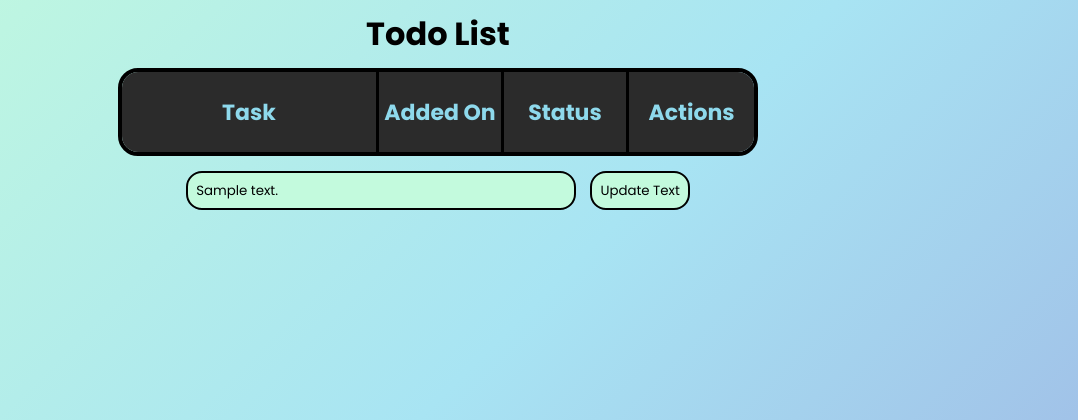
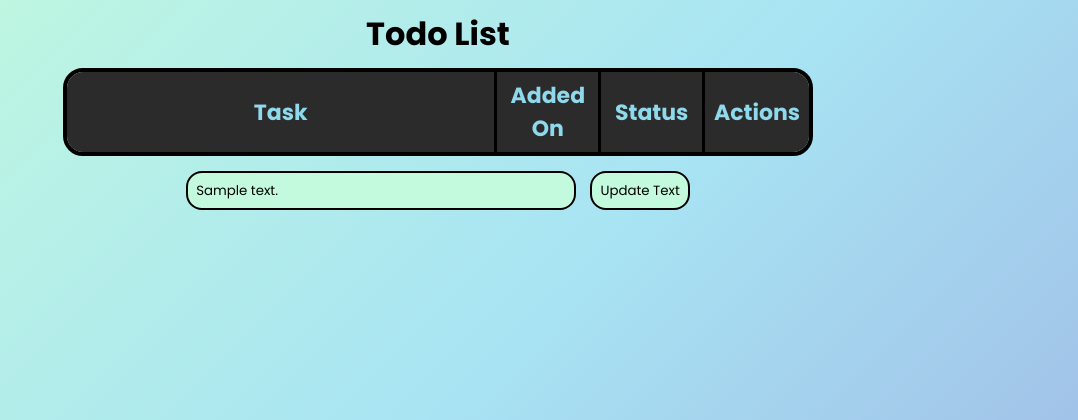
Before and after one commit to LoafCitler/Todo_TaskManager-Website, a Flask app: page /update/1 in a window 1280 px wide. Shown: the top 420 px of the page, without its empty margins (202-1280 px from the left). Run offline with Flask 3, Linux system fonts and the light colour scheme; tables that the repository leaves empty hold one stand-in row (values such as "Sample post"); lists and menus that the app fills with data are empty.

Commit message:
More responsive fixes

```diff
--- a/static/css/main.css
+++ b/static/css/main.css
@@ -114,8 +114,7 @@
     text-align: center;
     border-radius: 20px;
     border: 4px solid black;
-    width: 50vw;
-    min-width: 400px;
+    width: 750px;
     border-collapse: separate;
     border-spacing: 0px;
     overflow: hidden;
@@ -127,16 +126,16 @@
 
 .task-date{
     border-right: 3px solid black;
-    width: 125px;
+    width: 14%;
 }
 
 .task-status{
     border-right: 3px solid black;
-    width: 125px;
+    width: 14%;
 }
 
 .task-actions{
-    width: 125px;
+    width: 14%;
 }
 
 .nt-link{
@@ -203,7 +202,7 @@
     text-shadow: 3px 3px black;
 }
 
-@media screen and (max-width: 500px) {
+@media screen and (max-width: 750px) {
     body{
         height: 100vh;
     }
```
